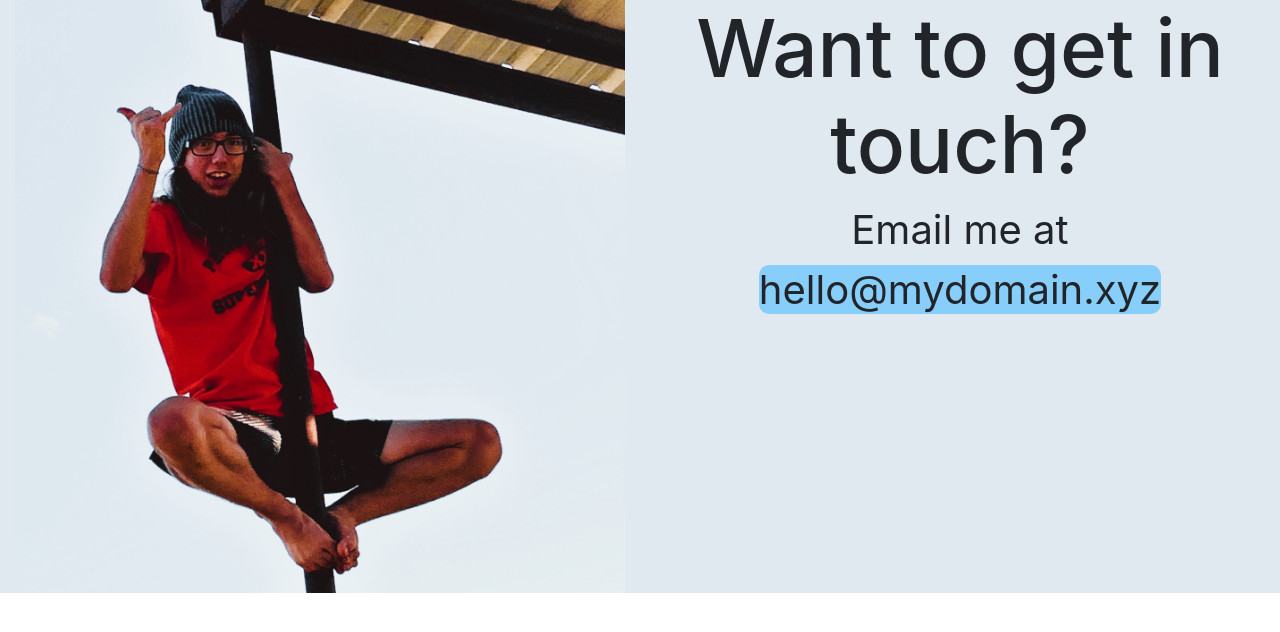
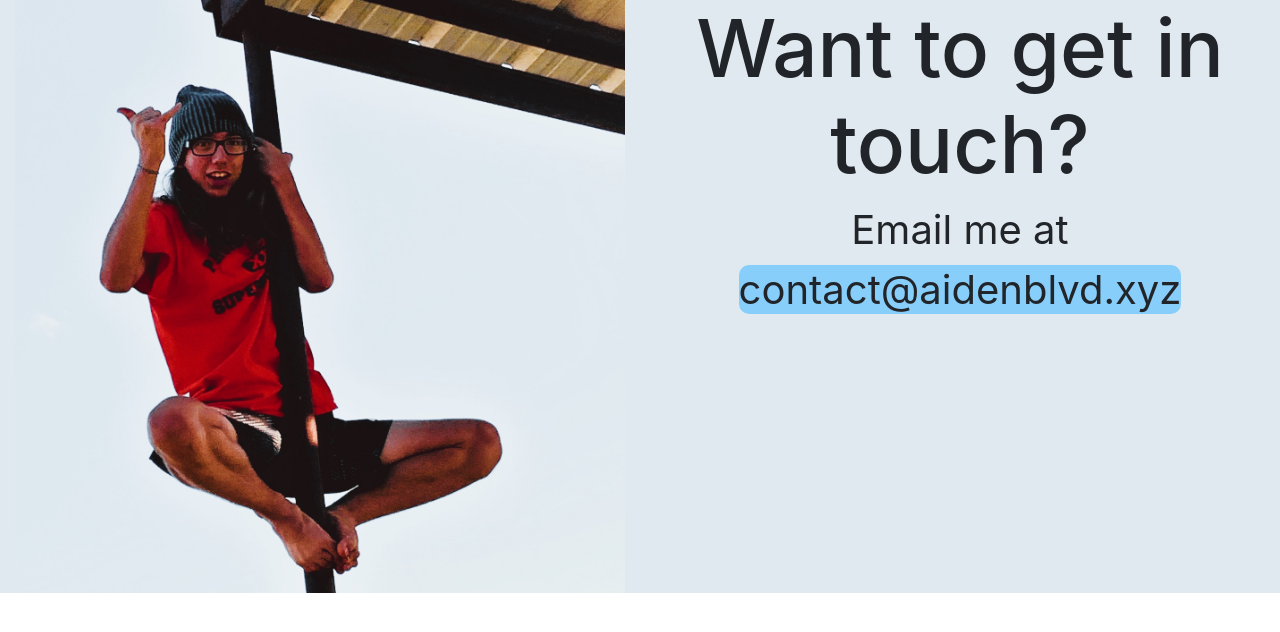
Before and after one commit to aidenollie/aidenblvd.xyz, a Django app: template main/templates/main/contact.html in a window 1280 px wide. Shown: the top 632 px of the page. Run offline with Django 4.2, Linux system fonts and the light colour scheme; the template is opened without the code that fills it, so the values that code supplies are empty; some libraries are stand-ins or nearby versions.

Commit message:
navbar contact

```diff
--- a/main/templates/main/contact.html
+++ b/main/templates/main/contact.html
@@ -29,7 +29,7 @@
     }
     </style>
 
-    <title>Hello, world!</title>
+    <title>Contact Aiden Boulevard</title>
   </head>
   <body>
     {% load static %}
@@ -41,7 +41,7 @@
         <h1 style="font-size: 10vmin;">
           Want to get in touch?
         </h1>
-        <p style="font-size: 5vmin;">Email me at <br><span style="background-color: lightskyblue; border-radius: 10px; border-color: lightskyblue;"> hello@mydomain.xyz </span></p>
+        <p style="font-size: 5vmin;">Email me at <br><span style="background-color: lightskyblue; border-radius: 10px; border-color: lightskyblue;"> contact@aidenblvd.xyz </span></p>
       </div>
     </div>
 
--- a/main/templates/main/home.html
+++ b/main/templates/main/home.html
@@ -140,8 +140,11 @@
 			<!-- Nav Bar -->
 			<nav class="navbar sticky-top navbar-dark bg-dark">
 			  <a class="navbar-brand" href="#">
-			    <img src="{% static 'img/favicon.ico' %}" width="50" height="50" class="d-inline-block align-top" alt=""></a>
+			    <img src="{% static 'img/favicon.ico' %}" width="50" height="50" class="d-inline-block align-top" alt="">
+			  </a>
+			   <a class="navbar-brand" href="aidenblvd.xyz/contact">contact</a>
 			</nav>
+
 		<!-- photo, about me, links-->
 			<div class="row row-no-gutters about">
 				<div class="col-md-6">
--- a/mysite/settings.py
+++ b/mysite/settings.py
@@ -27,7 +27,10 @@ SECRET_KEY = os.environ.get('DJANGO_SECRET') #'django-insecure-$i6p@iq41xouti(64
 # SECURITY WARNING: don't run with debug turned on in production!
 DEBUG = os.environ.get('DEBUG')
 
-ALLOWED_HOSTS = ["https://aidendjangoapp.herokuapp.com/",]
+ALLOWED_HOSTS = ["https://aidendjangoapp.herokuapp.com/",
+                 "http://127.0.0.1:8000/",
+                 "*",
+                 ]
 
 
 # Application definition
```
